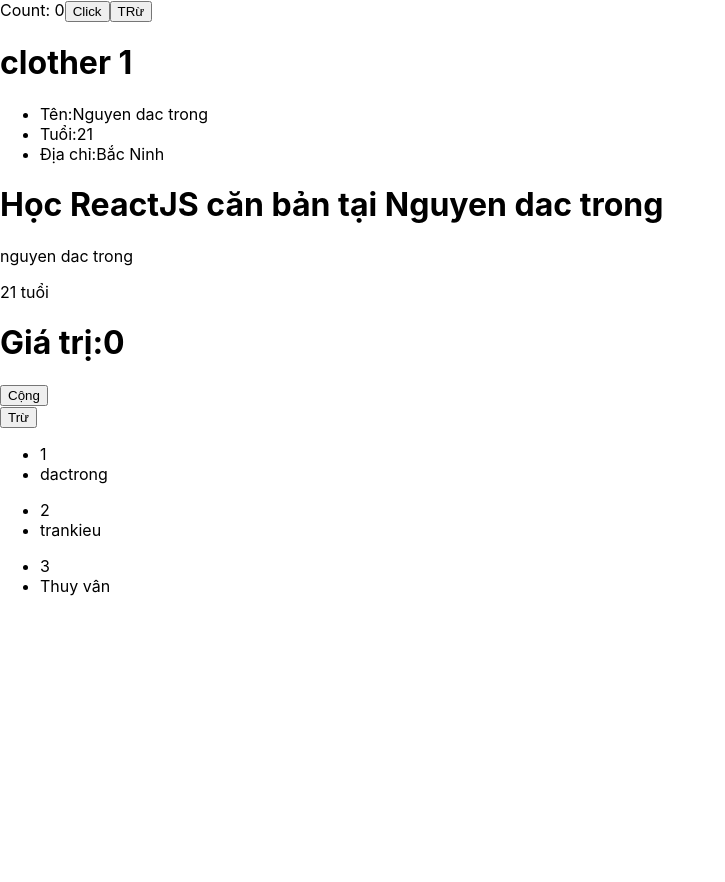
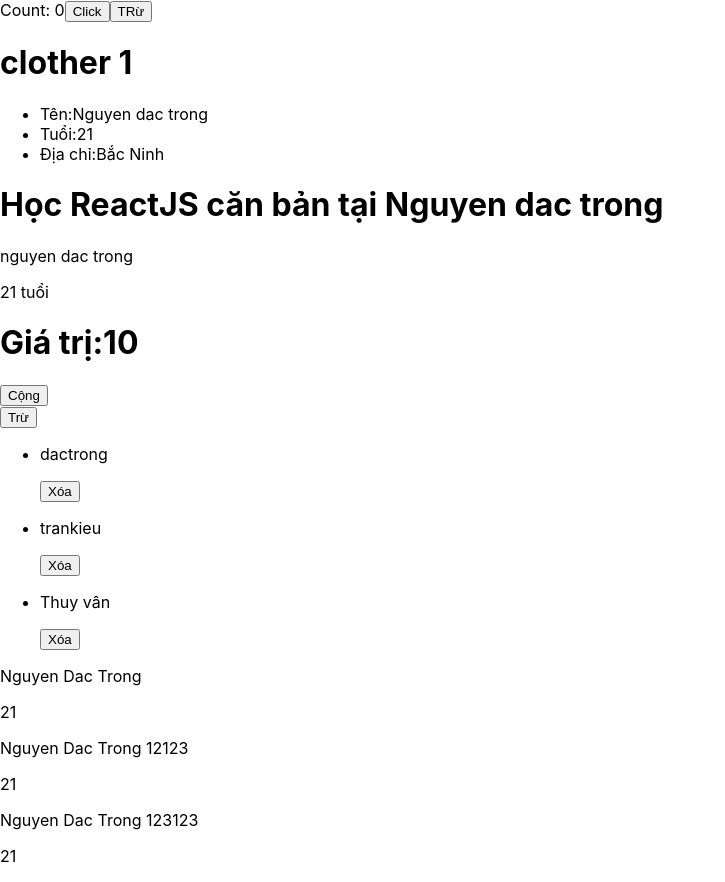
Before and after one commit to dactrong/reactjs-cb, a React (Create React App) app: page / in a window 1280 px wide. Shown: the whole page, without its empty margins (0-725 px from the left). Before the commit the page ends 800 px from the top, so only its background shows below. Built offline with nearby package versions, Linux system fonts and the light colour scheme; data requests are answered from the project's data file.

Commit message:
feat: life cycle

```diff
--- /dev/null
+++ b/db.json
@@ -0,0 +1,19 @@
+{
+  "products": [
+    {
+      "id": 1,
+      "name": "Nguyen Dac Trong",
+      "age": "21"
+    },
+    {
+      "id": 2,
+      "name": "Nguyen Dac Trong 12123",
+      "age": "21"
+    },
+    {
+      "id": 3,
+      "name": "Nguyen Dac Trong 123123",
+      "age": "21"
+    }
+  ]
+}
--- a/package.json
+++ b/package.json
@@ -7,6 +7,8 @@
     "@testing-library/react": "^13.3.0",
     "@testing-library/user-event": "^13.5.0",
     "bootstrap": "^5.2.0",
+    "json-server": "^0.17.0",
+    "json-server-auth": "^2.1.0",
     "react": "^18.2.0",
     "react-dom": "^18.2.0",
     "react-scripts": "5.0.1",
@@ -16,7 +18,8 @@
     "start": "react-scripts start",
     "build": "react-scripts build",
     "test": "react-scripts test",
-    "eject": "react-scripts eject"
+    "eject": "react-scripts eject",
+    "start:server": "json-server-auth --watch db.json --port 3001"
   },
   "eslintConfig": {
     "extends": [
--- a/src/App.js
+++ b/src/App.js
@@ -3,15 +3,27 @@
 import Car from "./components/Car";
 import Count from "./components/Count";
 import Props from "./components/Props";
+import UseEffect from "./components/UseEffect";
 import Wellcome from "./components/Wellcome";
 
 function App(props) {
-  const products = [
+  // const products = [
+  //   { id: 1, name: "dactrong" },
+  //   { id: 2, name: "trankieu" },
+  //   { id: 3, name: "Thuy vân" },
+  // ];
+  const [count, setCount] = useState(0);
+  const [products  , setProduct] = useState([
     { id: 1, name: "dactrong" },
     { id: 2, name: "trankieu" },
     { id: 3, name: "Thuy vân" },
-  ];
-  const [count, setCount] = useState(0);
+  ])
+  const handleRemove = (id) => {
+       console.log(id);
+       const removeSubmit = products.filter(item => item.id !== id)
+       setProduct(removeSubmit)
+
+  }
   return (
     <div className="App">
       Count: {count}
@@ -23,8 +35,9 @@
       <Car></Car>
       <Count></Count>
       {products.map((item) => (
-        <Props data={item}></Props>
+        <Props data={item}><button onClick = {() => handleRemove(item.id)}>Xóa</button></Props>
       ))}
+      <UseEffect></UseEffect>
     </div>
   );
 }
--- a/src/components/Count.js
+++ b/src/components/Count.js
@@ -4,9 +4,16 @@
   constructor(props) {
     super(props);
 
-    this.state = { index: 0 };
+    this.state = { index: 10 };
   }
 
+  componentDidMount () {
+     document.title = `Gia tri cua ban là ${this.state.index}`
+  }
+  componentDidUpdate(){
+    document.title = `Gia tri cua ban là ${this.state.index}`
+
+  }
   render() {
     return (
       <div>
--- a/src/components/Props.js
+++ b/src/components/Props.js
@@ -5,8 +5,8 @@
     return (
         <div>
             <ul>
-                <li>{props.data.id}</li>
                 <li>{props.data.name}</li>
+                   <p>{props.children}</p>
             </ul>
         </div>
     );
--- /dev/null
+++ b/src/components/UseEffect.js
@@ -0,0 +1,28 @@
+import React, { useEffect, useState } from 'react';
+
+const UseEffect = () => {
+
+    const [products, setProduct] = useState([]);
+    useEffect ( () =>{
+         const getProduct = async () =>{
+            const responst = await fetch('http://localhost:3001/products')
+            const data = await responst.json();
+            setProduct(data)
+         }
+         getProduct();
+    },[]);
+    return (
+        <div>
+        {products?.map((item) =>{
+            return(
+               <div>
+                 <p>{item.name}</p>
+                 <p>{item.age}</p>
+               </div>
+            )
+        })}
+        </div>
+    );
+};
+
+export default UseEffect;
```
Also changed, not shown: 1 other file (tests, documents, lock files or other folders).
